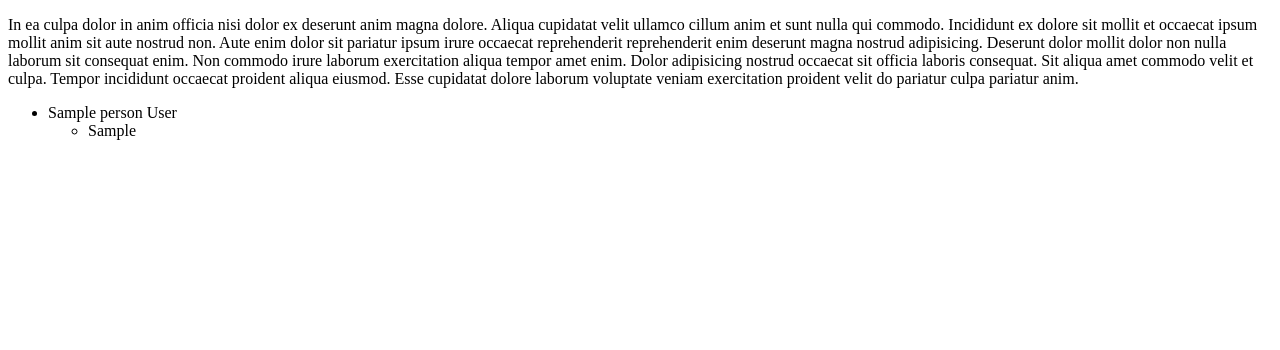
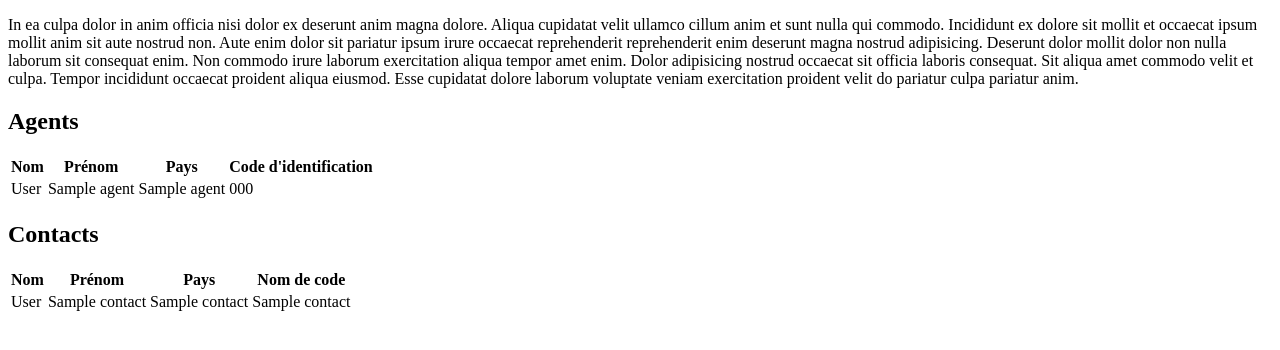
Before and after one commit to LuckyFail8/agents_of_shield, a PHP site: template views/home/index.php in a window 1280 px wide. Shown: the top 350 px of the page. Run offline with PHP 8.4, Linux system fonts and the light colour scheme; the template is opened without the code that fills it: most values are stand-ins (such as "Sample title", 1, 10 or a date in 2020).

Commit message:
Feat: Retrieve data from agent, contact and target

```diff
--- a/Models/Person.php
+++ b/Models/Person.php
@@ -2,6 +2,6 @@
 
 namespace Models;
 
-class Person extends Model
+interface Person
 {
 }
--- a/composer.json
+++ b/composer.json
@@ -8,6 +8,7 @@
             "Database\\": "database/",
             "Controllers\\": "Controllers/",
             "Models\\": "Models/",
+            "Repositories\\": "Repositories/",
             "Router\\": "Router/",
             "Exceptions\\": "Exceptions/"
         }
--- a/public/index.php
+++ b/public/index.php
@@ -7,8 +7,6 @@ require __DIR__ . '/../vendor/autoload.php';
 define('BASE_VIEW_PATH', dirname(__DIR__) . DIRECTORY_SEPARATOR . 'views' . DIRECTORY_SEPARATOR);
 
 
-echo 'Hello';
-
 $router = new Router();
 
 $router->register('/', ['Controllers\HomeController', 'index']);
--- a/views/home/index.php
+++ b/views/home/index.php
@@ -14,14 +14,54 @@
 
         Deserunt dolor mollit dolor non nulla laborum sit consequat enim. Non commodo irure laborum exercitation aliqua tempor amet enim. Dolor adipisicing nostrud occaecat sit officia laboris consequat. Sit aliqua amet commodo velit et culpa. Tempor incididunt occaecat proident aliqua eiusmod. Esse cupidatat dolore laborum voluptate veniam exercitation proident velit do pariatur culpa pariatur anim.
     </p>
-    <?php foreach ($persons as $person) : ?>
-        <ul>
-            <li><?= $person->name . ' ' . $person->last_name ?></li>
-            <ul>
-                <li><?= $person->person_type ?></li>
-            </ul>
-        </ul>
-    <?php endforeach ?>
+    <section>
+        <h2>Agents</h2>
+
+        <table>
+            <thead>
+                <tr>
+                    <th>Nom</th>
+                    <th>Prénom</th>
+                    <th>Pays</th>
+                    <th>Code d'identification</th>
+                </tr>
+            </thead>
+            <tbody>
+                <?php foreach ($agents as $agent) : ?>
+                    <tr>
+                        <td><?= $agent->last_name ?></td>
+                        <td><?= $agent->name ?></td>
+                        <td><?= $agent->country_name ?></td>
+                        <td><?= $agent->identification_code ?></td>
+                    </tr>
+                <?php endforeach ?>
+            </tbody>
+        </table>
+    </section>
+    <section>
+        <h2>Contacts</h2>
+
+        <table>
+            <thead>
+                <tr>
+                    <th>Nom</th>
+                    <th>Prénom</th>
+                    <th>Pays</th>
+                    <th>Nom de code</th>
+                </tr>
+            </thead>
+            <tbody>
+                <?php foreach ($contacts as $contact) : ?>
+                    <tr>
+                        <td><?= $contact->last_name ?></td>
+                        <td><?= $contact->name ?></td>
+                        <td><?= $contact->country_name ?></td>
+                        <td><?= $contact->code_name ?></td>
+                    </tr>
+                <?php endforeach ?>
+            </tbody>
+        </table>
+    </section>
 </body>
 
 </html>
```
Also changed, not shown: Models/Agent.php (added, +9 -0 lines), Models/Contact.php (added, +9 -0 lines), Models/Model.php (+13 -2 lines), Models/Target.php (added, +9 -0 lines), Repositories/PersonRepository.php (added, +22 -0 lines), controllers/HomeController.php (+16 -5 lines).
